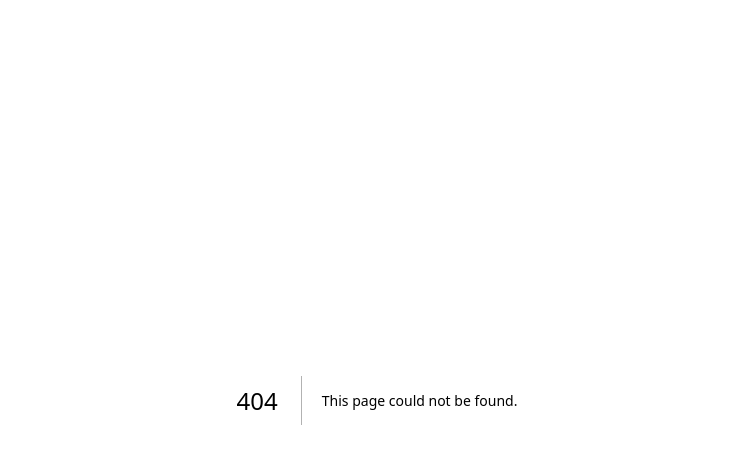
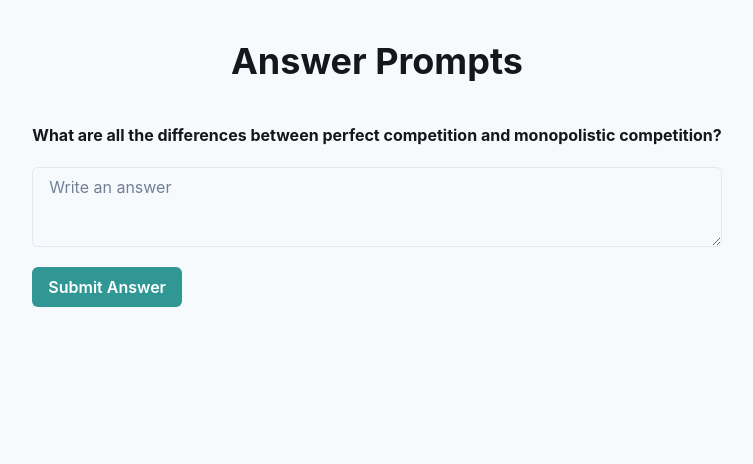
Before and after one commit to dylanOshima/manabi-web, a Next.js app: page /long-form in a window 1280 px wide. Before the commit this address had no page. Shown: the top 464 px of the page, without its empty margins (263-1016 px from the left). Built offline with nearby package versions, Linux system fonts and the light colour scheme.

Commit message:
Added long-form-answer-validation

```diff
--- /dev/null
+++ b/src/pages/api/long-form-answer-validation.ts
@@ -0,0 +1,21 @@
+import type { NextApiRequest, NextApiResponse } from "next";
+
+import { longFormAnswerValidationHttpMethod } from "@/services/long-form-answer-validation/long-form-answer-validation.details";
+import { longFormAnswerValidationRoute } from "@/services/long-form-answer-validation/long-form-answer-validation.route";
+
+const handler = async (req: NextApiRequest, res: NextApiResponse) => {
+  switch (req.method) {
+    case longFormAnswerValidationHttpMethod:
+      longFormAnswerValidationRoute(req, res);
+      break;
+  }
+};
+
+export const config = {
+  api: {
+    externalResolver: true,
+    responseLimit: false,
+  },
+};
+
+export default handler;
--- /dev/null
+++ b/src/pages/long-form.tsx
@@ -0,0 +1,91 @@
+import { Container } from "../components/Container";
+import React, { useState } from "react";
+import {
+  Heading,
+  Textarea,
+  Button,
+  Text,
+  Card,
+  CardHeader,
+  CardBody,
+} from "@chakra-ui/react";
+import { longFormAnswerValidationFetch } from "@/services/long-form-answer-validation/long-form-answer-validation.fetch";
+
+const QUESTIONS_AND_REFERENCE = [
+  {
+    question:
+      "What are all the differences between perfect competition and monopolistic competition?",
+    reference:
+      "A monopolistic market and a perfectly competitive market are two market structures that have several key distinctions in terms of market share, price control, and barriers to entry. In a monopolistic market, there is only one firm that dictates the price and supply levels of goods and services, and that firm has total market control. In contrast to a monopolistic market, a perfectly competitive market is composed of many firms, where no one firm has market control.",
+  },
+];
+
+const LongFormPage = () => {
+  const [studentAnswerInput, setStudentAnswerInput] = useState<string>("");
+  const [result, setResult] = useState<string>("");
+  const [loading, setLoading] = useState<boolean>(false);
+
+  async function onSubmit(
+    event: React.MouseEvent<HTMLButtonElement>,
+    question: string,
+    reference: string
+  ) {
+    setLoading(true);
+    event.preventDefault();
+    try {
+      const validationResult = await longFormAnswerValidationFetch({
+        answer: studentAnswerInput,
+        question,
+        reference,
+      });
+      setResult(validationResult);
+    } catch (error) {
+      console.error(error);
+      alert(error.message);
+    } finally {
+      setLoading(false);
+    }
+  }
+
+  return (
+    <Container height="100vh">
+      <Heading margin="10">Answer Prompts</Heading>
+      {QUESTIONS_AND_REFERENCE.map(({ question, reference }) => (
+        <div key={question}>
+          <Text as="b" display="block" fontSize="md" marginBottom="20px">
+            {question}
+          </Text>
+          <Textarea
+            display="block"
+            maxWidth="750px"
+            marginBottom="20px"
+            placeholder="Write an answer"
+            resize="vertical"
+            value={studentAnswerInput}
+            onChange={(e) => setStudentAnswerInput(e.target.value)}
+          />
+          <Button
+            isLoading={loading}
+            colorScheme="teal"
+            variant="solid"
+            onClick={(e) => onSubmit(e, question, reference)}
+          >
+            Submit Answer
+          </Button>
+          {!!result && (
+            <Card maxWidth="750px" marginTop="20px">
+              <CardHeader>
+                <Heading size="md">Results</Heading>
+              </CardHeader>
+              <CardBody>
+                <Text>{result.trim()}</Text>
+              </CardBody>
+            </Card>
+          )}
+        </div>
+      ))}
+    </Container>
+  );
+};
+
+export default LongFormPage;
--- /dev/null
+++ b/src/services/long-form-answer-validation/long-form-answer-validation.details.ts
@@ -0,0 +1,13 @@
+export const longFormAnswerValidationUrl = "/api/long-form-answer-validation";
+
+export const longFormAnswerValidationHttpMethod = "POST";
+
+export type longFormAnswerValidationOnSuccessReturnType = {
+  result: string;
+};
+
+export type longFormAnswerValidationRequestBodyType = {
+  question: string;
+  answer: string;
+  reference: string;
+};
--- /dev/null
+++ b/src/services/long-form-answer-validation/long-form-answer-validation.fetch.ts
@@ -0,0 +1,26 @@
+import type {
+  longFormAnswerValidationOnSuccessReturnType,
+  longFormAnswerValidationRequestBodyType,
+} from "./long-form-answer-validation.details";
+import {
+  longFormAnswerValidationHttpMethod,
+  longFormAnswerValidationUrl,
+} from "./long-form-answer-validation.details";
+
+export const longFormAnswerValidationFetch = async (
+  longFormAnswerValidationFetchParams: longFormAnswerValidationRequestBodyType
+) => {
+  const response = await fetch(longFormAnswerValidationUrl, {
+    method: longFormAnswerValidationHttpMethod,
+    headers: { "Content-Type": "application/json" },
+    body: JSON.stringify(longFormAnswerValidationFetchParams),
+  });
+
+  const data =
+    (await response.json()) as longFormAnswerValidationOnSuccessReturnType;
+  if (response.status !== 200) {
+    throw new Error(`Request failed with status ${response.status}`);
+  }
+
+  return data.result;
+};
--- /dev/null
+++ b/src/services/long-form-answer-validation/long-form-answer-validation.route.ts
@@ -0,0 +1,28 @@
+import type { NextApiRequest, NextApiResponse } from "next";
+import { sendPromptToOpenAI } from "../openai/openai";
+import type { longFormAnswerValidationRequestBodyType } from "./long-form-answer-validation.details";
+import { generatePrompt } from "./long-form-answer-validation.utils";
+
+export async function longFormAnswerValidationRoute(
+  req: NextApiRequest,
+  res: NextApiResponse
+) {
+  const body = req.body as longFormAnswerValidationRequestBodyType;
+
+  try {
+    const completion = await sendPromptToOpenAI(generatePrompt(body));
+    res.status(200).json({ result: completion.data.choices[0].text });
+  } catch (error) {
+    if (error.response) {
+      console.error(error.response.status, error.response.data);
+      res.status(error.response.status).json(error.response.data);
+    } else {
+      console.error(`Error with OpenAI API request: ${error.message}`);
+      res.status(500).json({
+        error: {
+          message: "An error occurred during your request.",
+        },
+      });
+    }
+  }
+}
--- /dev/null
+++ b/src/services/long-form-answer-validation/long-form-answer-validation.utils.ts
@@ -0,0 +1,10 @@
+import type { longFormAnswerValidationRequestBodyType } from "./long-form-answer-validation.details";
+
+export function generatePrompt({
+  question,
+  answer,
+  reference,
+}: longFormAnswerValidationRequestBodyType) {
+  return `Assume you are a teacher in an economics class grading long form student answers. The question is:${question} The reference information is here:${reference}. The student has answered:${answer}
+Answer in the following structure: Grade:[GRADE OUT OF 10]/10. Correct: [YES/NO]. Feedback: [FEEDBACK]`;
+}
--- /dev/null
+++ b/src/services/openai/openai.ts
@@ -0,0 +1,16 @@
+import { Configuration, OpenAIApi } from "openai";
+
+const configuration = new Configuration({
+  apiKey: process.env.OPENAI_API_KEY,
+});
+const openai = new OpenAIApi(configuration);
+
+export const sendPromptToOpenAI = async (prompt: string) => {
+  const completion = await openai.createCompletion({
+    model: "text-davinci-003",
+    prompt,
+    max_tokens: 2000,
+    temperature: 0.1,
+  });
+  return completion;
+};
```
Also changed, not shown: tsconfig.json (+24 -4 lines).
